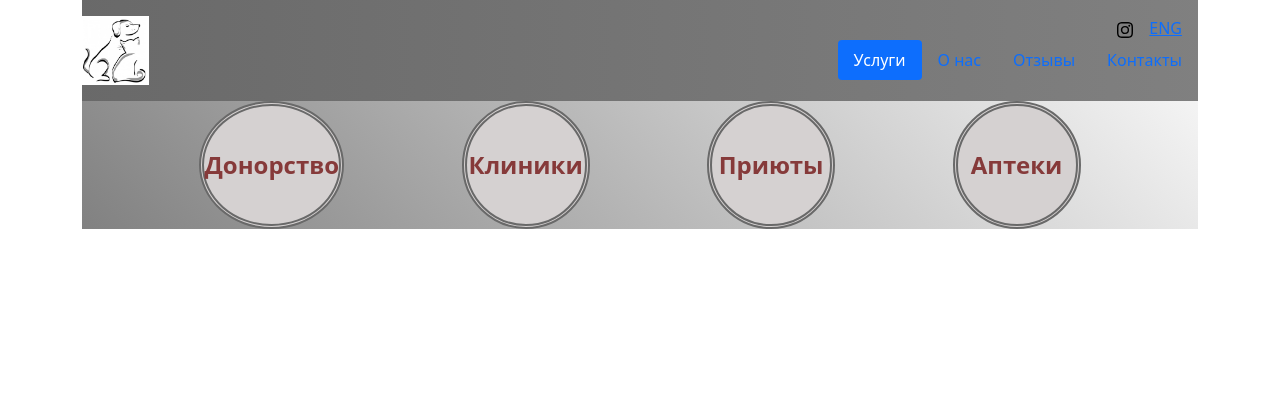
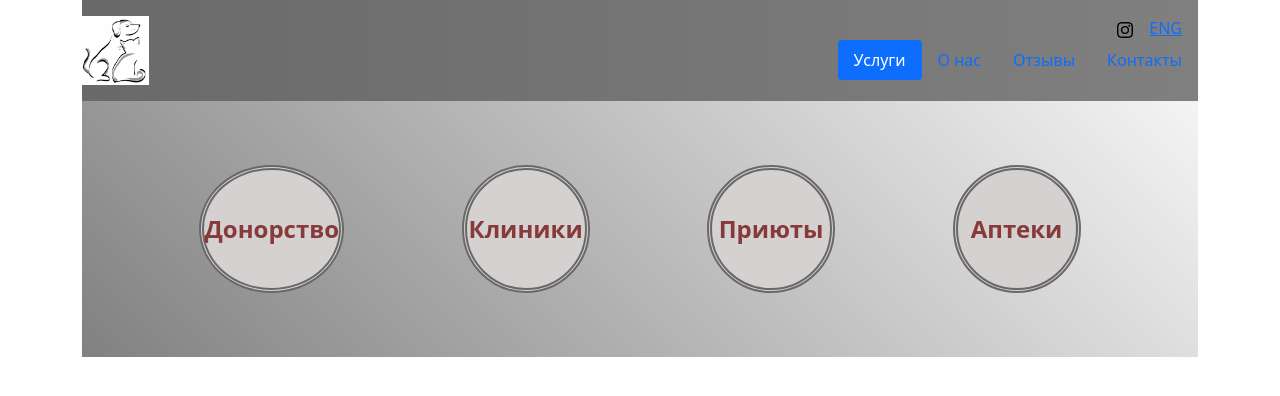
Before and after one commit to TsapovA/tsapova.github.com, an Angular app: page / in a window 1280 px wide. Shown: the top 396 px of the page. Built offline with nearby package versions, Linux system fonts and the light colour scheme.

Commit message:
feature/fix-style

```diff
--- a/src/app/services-welcome/services-welcome.component.html
+++ b/src/app/services-welcome/services-welcome.component.html
@@ -1,6 +1,6 @@
 <section class="container background-color">
 
-  <section class="d-flex flex-wrap justify-content-evenly align-items-center align-content-center">
+  <section class="d-flex flex-wrap justify-content-evenly align-items-center align-content-center padding-top-mid padding-bottom-mid">
     <div class="circle">
         <a class="link-to-service text-main-params text-decoration-none" href="#">Донорство</a>
       </div>
```
